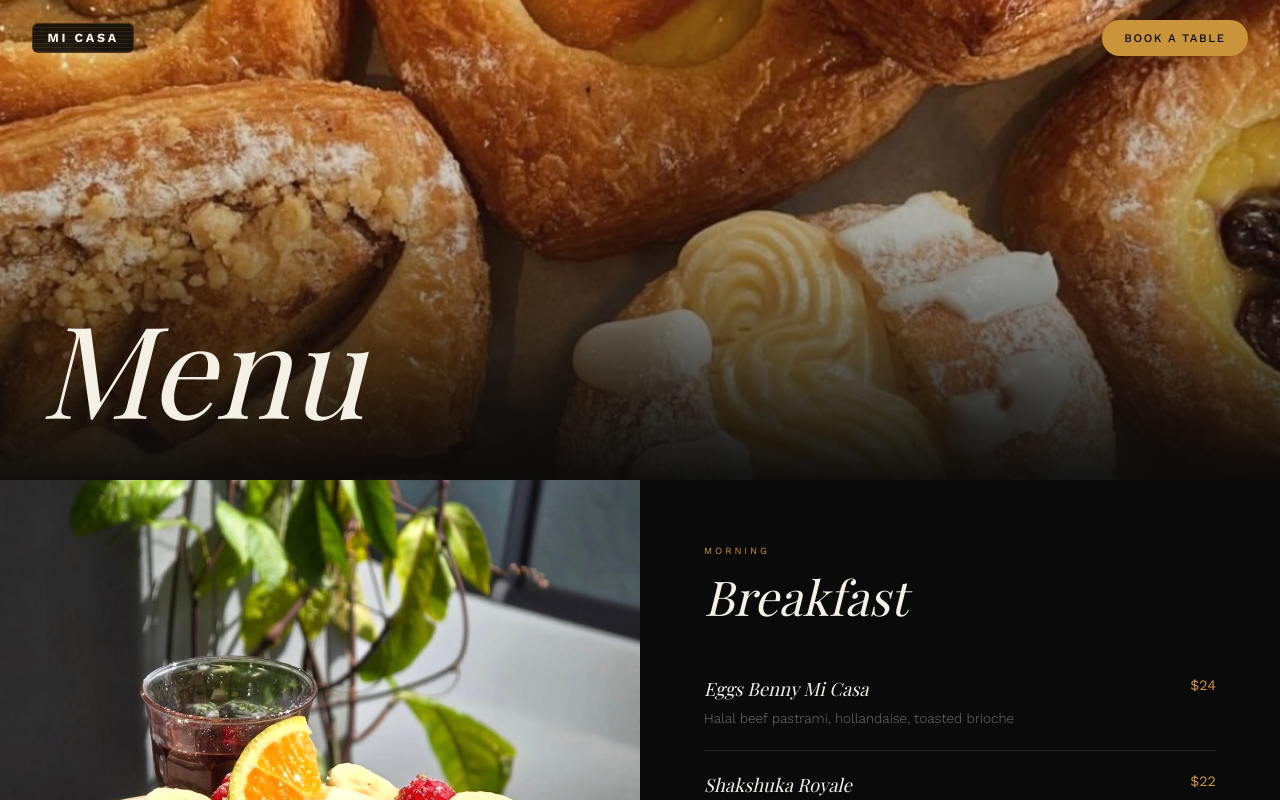
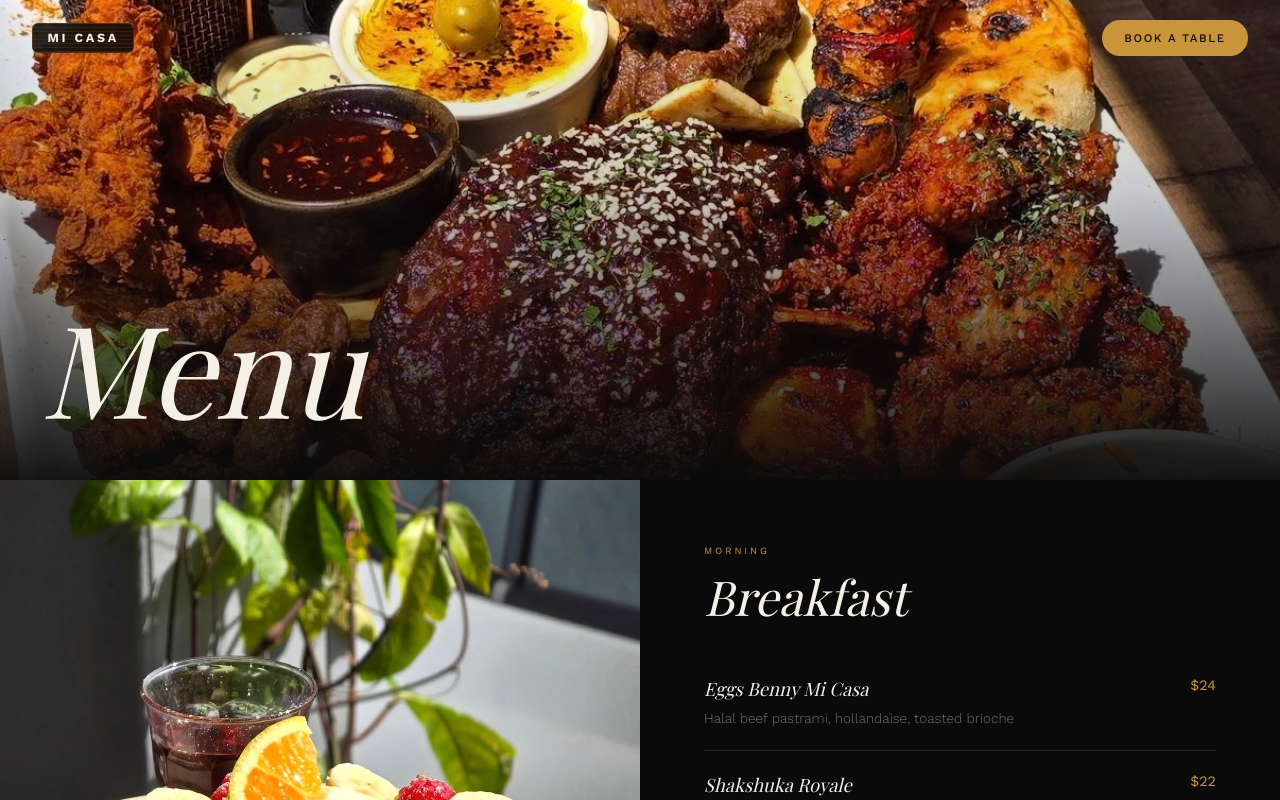
Before and after one commit to Wissko/micasa-cafe-v2, a Next.js app: page /menu in a window 1280 px wide. Shown: the top 800 px of the page. Built offline with nearby package versions, Linux system fonts and the light colour scheme; a web font is replaced by a local one.

Commit message:
fix: menu hero — replace IMG_5799 (has text) with IMG_5786 (clean feast platter)

```diff
--- a/app/menu/page.tsx
+++ b/app/menu/page.tsx
@@ -118,7 +118,7 @@ export default function Menu() {
         overflow: 'hidden',
       }}>
         <Image
-          src="/images/IMG_5799.jpeg"
+          src="/images/IMG_5786.jpeg"
           alt="Mi Casa Menu"
           fill
           unoptimized
```
